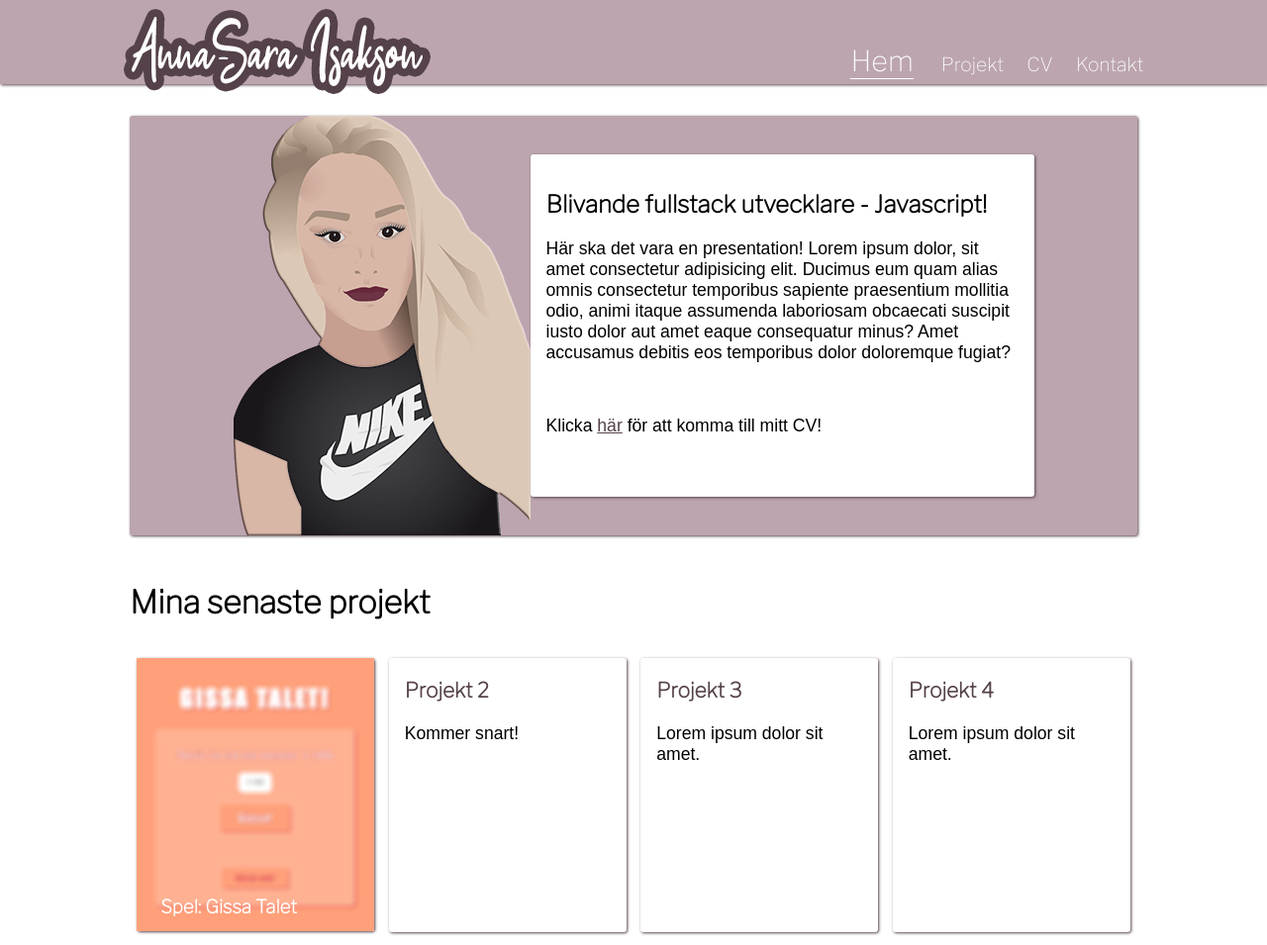
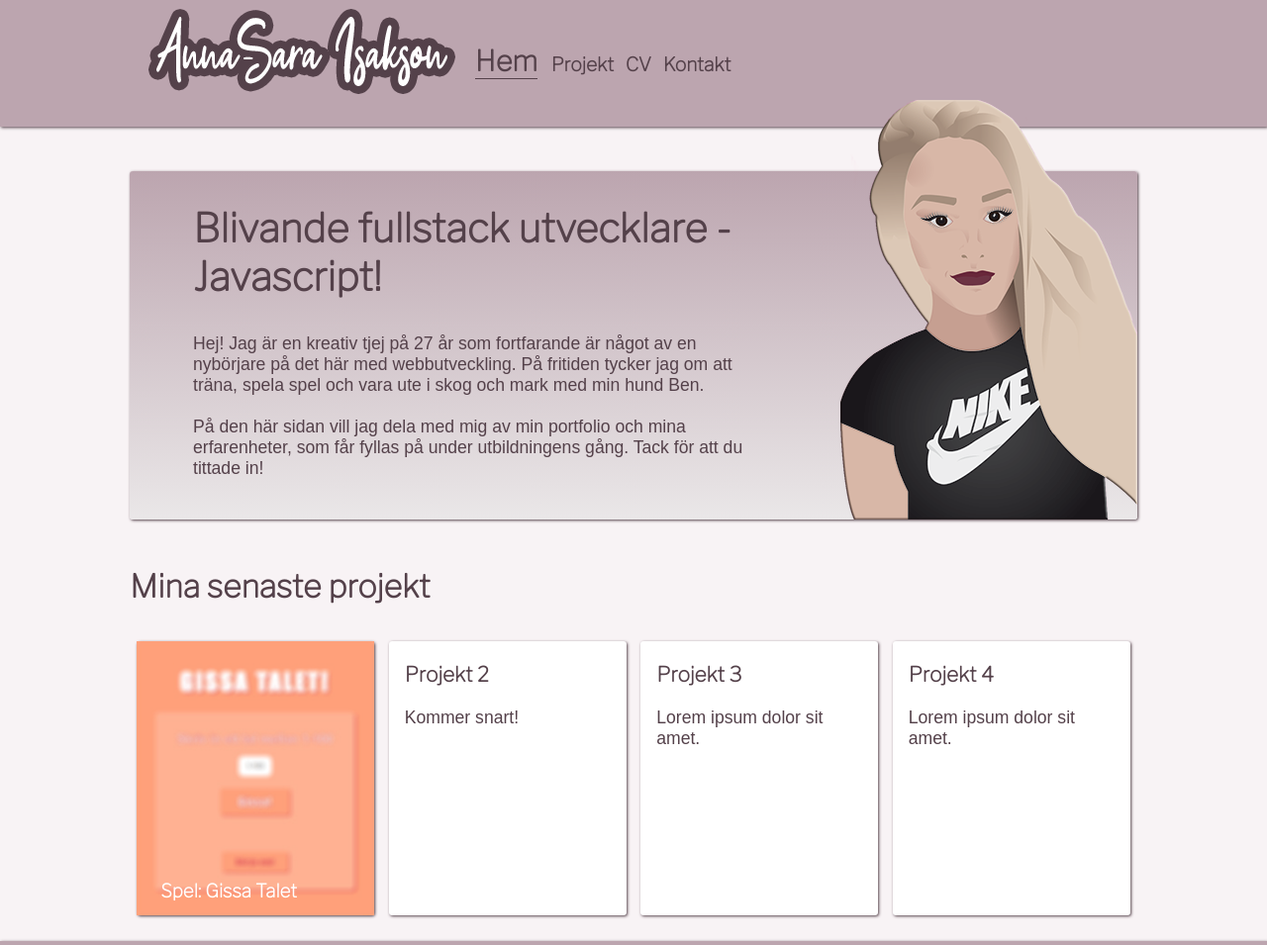
Before and after one commit to annaisakson/CV-sida, a plain HTML site: page index.html in a window 1280 px wide. Shown: the top 955 px of the page at 99% size. Drawn offline with nearby package versions, Linux system fonts and the light colour scheme.

Commit message:
ändrat färger och startsida

```diff
--- a/css/contact.css
+++ b/css/contact.css
@@ -3,8 +3,8 @@
 }
 
 :root {
-  --main-bg-color: #BCA5AF;
-  --second-main-color: #CB9FB3;
+  --main-bg-color: #bca5af;
+  --second-main-color: #cb9fb3;
 }
 
 body {
@@ -12,6 +12,7 @@ body {
   margin: 0;
   display: flex;
   flex-direction: column;
+  background-color: #f8f3f5;
 }
 
 a:visited {
@@ -42,31 +43,38 @@ main {
 }
 
 .nav-links > a {
-    color: white;
-    font-family: 'Libre Franklin', sans-serif;
+  color: #54414a;
+  font-family: "Libre Franklin", sans-serif;
+  font-weight: bold;
   text-decoration: none;
   font-size: 1.2rem;
-    margin: 0.5em;
+  margin: 0.2em;
 }
 
 .nav-links > a:hover {
   font-size: 1.3rem;
-    border-bottom: 1.5px solid white;
+  color: #69575f;
+  font-weight: bolder;
+  border-bottom: 1.5px solid #69575f;
 }
 
 .nav-links > a.active {
   font-size: 1.8rem;
-    border-bottom: 1.5px solid white;
+  border-bottom: 1.5px solid #54414a;
 }
 
 /* Contact me */
 
-h1, h2, h3 {
-    font-family: 'Libre Franklin', sans-serif;
+h1,
+h2,
+h3 {
+  font-family: "Libre Franklin", sans-serif;
+  color: #54414a;
 }
 
 h2 {
   font-size: 2rem;
+  color: #54414a;
 }
 
 p {
@@ -116,31 +124,32 @@ footer {
   color: white;
   margin: 0;
   font-size: 1rem;
+  font-family: "Libre Franklin", sans-serif;
 }
 
 /* DESKTOP */
 @media (min-width: 500px) {
-
   header img {
     margin-bottom: 1.5em;
   }
-
 }
 
 @media (min-width: 900px) {
-    main, .header-section {
+  main,
+  .header-section {
     max-width: 1050px;
     margin: 0 auto;
   }
 
   header {
-        height: 9vh;
+    height: 16vh;
   }
 
   .header-section {
+    max-width: 1000px;
     display: flex;
     flex-direction: row;
-        justify-content: space-between;
+    justify-content: flex-start;
     align-items: center;
   }
 
@@ -149,5 +158,4 @@ footer {
     border-radius: 3px;
     box-shadow: 1px 1px 3px #54414a;
   }
-
 }
--- a/css/cv.css
+++ b/css/cv.css
@@ -3,8 +3,8 @@
 }
 
 :root {
-  --main-bg-color: #BCA5AF;
-  --second-main-color: #CB9FB3;
+  --main-bg-color: #bca5af;
+  --second-main-color: #cb9fb3;
 }
 
 body {
@@ -13,6 +13,7 @@ body {
   display: flex;
   flex-direction: column;
   justify-content: space-between;
+  background-color: #f8f3f5;
 }
 
 a:visited {
@@ -43,27 +44,33 @@ main {
 }
 
 .nav-links > a {
-    color: white;
-    font-family: 'Libre Franklin', sans-serif;
+  color: #54414a;
+  font-family: "Libre Franklin", sans-serif;
+  font-weight: bold;
   text-decoration: none;
   font-size: 1.2rem;
-    margin: 0.5em;
+  margin: 0.2em;
 }
 
 .nav-links > a:hover {
   font-size: 1.3rem;
-    border-bottom: 1.5px solid white;
+  color: #69575f;
+  font-weight: bolder;
+  border-bottom: 1.5px solid #69575f;
 }
 
 .nav-links > a.active {
   font-size: 1.8rem;
-    border-bottom: 1.5px solid white;
+  border-bottom: 1.5px solid #54414a;
 }
 
 /* CV */
 
-h1, h2, h3 {
-    font-family: 'Libre Franklin', sans-serif;
+h1,
+h2,
+h3 {
+  font-family: "Libre Franklin", sans-serif;
+  color: #54414a;
 }
 
 h2 {
@@ -91,7 +98,6 @@ p {
   padding: 1em;
 }
 
-
 /* FOOTER */
 footer {
   height: 8vh;
@@ -107,32 +113,32 @@ footer {
   color: white;
   margin: 0;
   font-size: 1rem;
+  font-family: "Libre Franklin", sans-serif;
 }
-
 
 /* DESKTOP */
 @media (min-width: 500px) {
-
   header img {
     margin-bottom: 1.5em;
   }
-
 }
 
 @media (min-width: 900px) {
-    main, .header-section {
+  main,
+  .header-section {
     max-width: 1050px;
     margin: 0 auto;
   }
 
   header {
-        height: 9vh;
+    height: 16vh;
   }
 
   .header-section {
+    max-width: 1000px;
     display: flex;
     flex-direction: row;
-        justify-content: space-between;
+    justify-content: flex-start;
     align-items: center;
   }
 
@@ -152,6 +158,4 @@ footer {
   .about-me {
     max-width: 50%;
   }
-
-
 }
--- a/css/main.css
+++ b/css/main.css
@@ -3,8 +3,8 @@
 }
 
 :root {
-  --main-bg-color: #BCA5AF;
-  --second-main-color: #CB9FB3;
+  --main-bg-color: #bca5af;
+  --second-main-color: #cb9fb3;
 }
 
 body {
@@ -13,6 +13,8 @@ body {
   display: flex;
   flex-direction: column;
   justify-content: space-between;
+  /* background-image: linear-gradient(#f1eaed, #eae7e8); */
+  background-color: #f8f3f5;
 }
 
 a:visited {
@@ -40,25 +42,27 @@ header img {
 
 main {
   padding: 2em 1em 1em 1em;
-
 }
 
 .nav-links > a {
-    color: white;
-    font-family: 'Libre Franklin', sans-serif;
+  color: #54414a;
+  font-family: "Libre Franklin", sans-serif;
+  font-weight: bold;
   text-decoration: none;
   font-size: 1.2rem;
-    margin: 0.5em;
+  margin: 0.2em;
 }
 
 .nav-links > a:hover {
   font-size: 1.3rem;
-    border-bottom: 1.5px solid white;
+  color: #69575f;
+  font-weight: bolder;
+  border-bottom: 1.5px solid #69575f;
 }
 
 .nav-links > a.active {
   font-size: 1.8rem;
-    border-bottom: 1.5px solid white;
+  border-bottom: 1.5px solid #54414a;
 }
 
 /* PROFILE, DESCRIPTION */
@@ -67,7 +71,8 @@ main {
   flex-direction: column;
   align-items: center;
   flex-wrap: wrap;
-    background-color: var(--main-bg-color);
+  /* background-color: var(--main-bg-color); */
+  background-image: linear-gradient(var(--main-bg-color), #eae7e8);
   border-radius: 3px;
   box-shadow: 1px 1px 3px #54414a;
   margin-bottom: 3em;
@@ -80,29 +85,30 @@ main img {
 .profile-textbox {
   min-height: 43.2vh;
   width: 80%;
-    background-color: white;
   border-radius: 3px;
+  /* box-shadow: 1px 1px 3px #54414a; */
   padding: 1em;
-    box-shadow: 1px 1px 3px #54414a;
-    margin-bottom: 1em;
 }
 
-h1, h2, h3 {
-    font-family: 'Libre Franklin', sans-serif;
+h1,
+h2,
+h3 {
+  font-family: "Libre Franklin", sans-serif;
+}
+h1 {
+  font-size: 2.5rem;
+  color: #54414a;
 }
 
 h2 {
   font-size: 2rem;
+  color: #54414a;
 }
 
 p {
   font-family: Arial, Helvetica, sans-serif;
   font-size: 1.1rem;
-}
-
-.profile a{
   color: #54414a;
-    text-decoration: underline;
 }
 
 /* PROJECTS */
@@ -147,9 +153,9 @@ p {
   width: 100%;
 }
 
-.project-card1:hover{
+.project-card1:hover {
   opacity: 0.5;
-    transition: .5s ease;
+  transition: 0.5s ease;
 }
 
 .proj-container {
@@ -177,6 +183,7 @@ footer {
   color: white;
   margin: 0;
   font-size: 1rem;
+  font-family: "Libre Franklin", sans-serif;
 }
 
 /* MODAL */
@@ -185,7 +192,7 @@ footer {
 
 .modal {
   position: absolute;
-    background: rgba(0, 0, 0, .7);
+  background: rgba(0, 0, 0, 0.7);
   top: 0;
   bottom: 0;
   left: 0;
@@ -204,11 +211,11 @@ footer {
 
 .close {
   position: absolute;
-    content: 'x';
+  content: "x";
   font-size: 1.25em;
   top: 1em;
   right: 1em;
-    padding: .25em .5em;
+  padding: 0.25em 0.5em;
   line-height: 1;
   background: linear-gradient(90deg, #54414a, #72626a);
   border-radius: 50%;
@@ -230,44 +237,49 @@ footer {
 
 /* DESKTOP */
 @media (min-width: 500px) {
-
   header img {
     margin-bottom: 1.5em;
   }
-
 }
 
 @media (min-width: 900px) {
-    main, .header-section {
+  main,
+  .header-section {
     max-width: 1050px;
     margin: 0 auto;
   }
 
-    main img {
+  #profile-pic {
     margin-left: auto;
+    position: relative;
+    bottom: 4.5em;
   }
 
   .profile-section {
     display: flex;
     flex-direction: row;
-        align-items: center;
     flex-wrap: wrap;
+    height: 22rem;
+    margin-top: 0.8em;
   }
 
   .profile-textbox {
     margin-right: auto;
-        width: 50%;
-        margin: auto auto auto 0;
+    margin-left: 3em;
+    width: 60%;
+    position: relative;
+    bottom: 3em;
   }
 
   header {
-        height: 9vh;
+    height: 16vh;
   }
 
   .header-section {
+    max-width: 1000px;
     display: flex;
     flex-direction: row;
-        justify-content: space-between;
+    justify-content: flex-start;
     align-items: center;
   }
 
--- a/css/projects.css
+++ b/css/projects.css
@@ -3,8 +3,8 @@
 }
 
 :root {
-  --main-bg-color: #BCA5AF;
-  --second-main-color: #CB9FB3;
+  --main-bg-color: #bca5af;
+  --second-main-color: #cb9fb3;
 }
 
 body {
@@ -13,6 +13,7 @@ body {
   display: flex;
   flex-direction: column;
   justify-content: space-between;
+  background-color: #f8f3f5;
 }
 
 a:visited {
@@ -43,21 +44,24 @@ main {
 }
 
 .nav-links > a {
-    color: white;
-    font-family: 'Libre Franklin', sans-serif;
+  color: #54414a;
+  font-family: "Libre Franklin", sans-serif;
+  font-weight: bold;
   text-decoration: none;
   font-size: 1.2rem;
-    margin: 0.5em;
+  margin: 0.2em;
 }
 
 .nav-links > a:hover {
   font-size: 1.3rem;
-    border-bottom: 1.5px solid white;
+  color: #69575f;
+  font-weight: bolder;
+  border-bottom: 1.5px solid #69575f;
 }
 
 .nav-links > a.active {
   font-size: 1.8rem;
-    border-bottom: 1.5px solid white;
+  border-bottom: 1.5px solid #54414a;
 }
 
 /* PROJECT CARDS */
@@ -77,8 +81,11 @@ h2 {
   font-size: 1.3rem;
 }
 
-h1, h2, h3 {
-    font-family: 'Libre Franklin', sans-serif;
+h1,
+h2,
+h3 {
+  font-family: "Libre Franklin", sans-serif;
+  color: #54414a;
 }
 
 p {
@@ -115,9 +122,9 @@ p {
   width: 100%;
 }
 
-.project-card1:hover{
+.project-card1:hover {
   opacity: 0.5;
-    transition: .5s ease;
+  transition: 0.5s ease;
 }
 
 .proj-container {
@@ -145,6 +152,7 @@ footer {
   color: white;
   margin: 0;
   font-size: 1rem;
+  font-family: "Libre Franklin", sans-serif;
 }
 
 /* MODAL */
@@ -153,7 +161,7 @@ footer {
 
 .modal {
   position: absolute;
-    background: rgba(0, 0, 0, .7);
+  background: rgba(0, 0, 0, 0.7);
   top: 0;
   bottom: 0;
   left: 0;
@@ -172,11 +180,11 @@ footer {
 
 .close {
   position: absolute;
-    content: 'x';
+  content: "x";
   font-size: 1.25em;
   top: 1em;
   right: 1em;
-    padding: .25em .5em;
+  padding: 0.25em 0.5em;
   line-height: 1;
   background: linear-gradient(90deg, #54414a, #72626a);
   border-radius: 50%;
@@ -198,27 +206,27 @@ footer {
 
 /* DESKTOP */
 @media (min-width: 500px) {
-
   header img {
     margin-bottom: 1.5em;
   }
-
 }
 
 @media (min-width: 900px) {
-    main, .header-section {
+  main,
+  .header-section {
     max-width: 1050px;
     margin: 0 auto;
   }
 
   header {
-        height: 9vh;
+    height: 16vh;
   }
 
   .header-section {
+    max-width: 1000px;
     display: flex;
     flex-direction: row;
-        justify-content: space-between;
+    justify-content: flex-start;
     align-items: center;
   }
 
@@ -226,6 +234,4 @@ footer {
     padding: 6em 10em;
     width: 50vw;
   }
-
-
 }
--- a/index.html
+++ b/index.html
@@ -41,23 +41,19 @@
   <!-- profil-sektion med bild och beskrivning -->
   <main>
     <section class="profile-section">
-      <img src="./img/självporträtt-01.png" alt="En tecknad profilbild på mig">
       <div class="profile profile-textbox">
         <h1>Blivande fullstack utvecklare - Javascript!</h1>
         <p>
-          Här ska det vara en presentation! Lorem ipsum dolor, sit amet
-          consectetur adipisicing elit. Ducimus eum quam alias omnis
-          consectetur temporibus sapiente praesentium mollitia odio, animi
-          itaque assumenda laboriosam obcaecati suscipit iusto dolor aut amet
-          eaque consequatur minus? Amet accusamus debitis eos temporibus dolor
-          doloremque fugiat?
-        </p>
-        <br />
-        <!-- länk till cv-sida -->
-        <p>
-          Klicka <a href="./html/cv.html">här</a> för att komma till mitt CV!
+          Hej! Jag är en kreativ tjej på 27 år som fortfarande är något av en nybörjare på det här med webbutveckling.
+          På fritiden tycker jag om att träna, spela spel
+          och vara ute i skog och mark med min hund Ben.<br><br>
+          På den här sidan vill jag dela med mig av min portfolio och mina erfarenheter, som får fyllas på under
+          utbildningens gång.
+
+          Tack för att du tittade in!
         </p>
       </div>
+      <img id="profile-pic" src="./img/självporträtt-01.png" alt="En tecknad profilbild på mig">
     </section>
 
     <!-- Mina 4 senaste projekt visas här. -->
```
Lines whose indentation alone changed are shown as unchanged.
